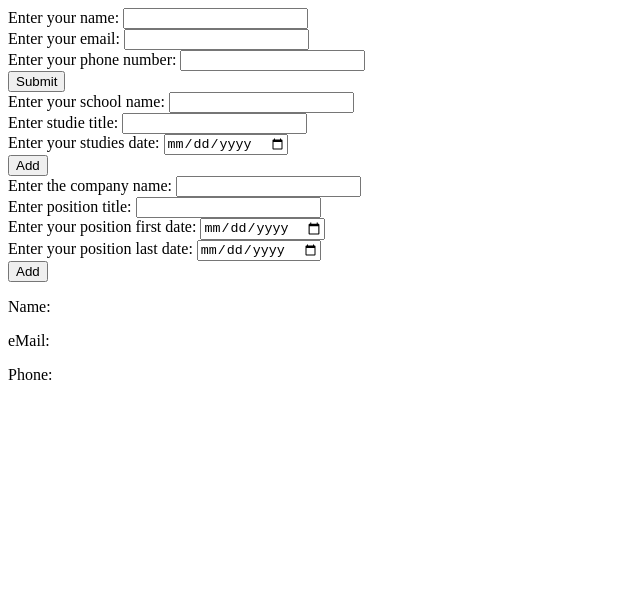
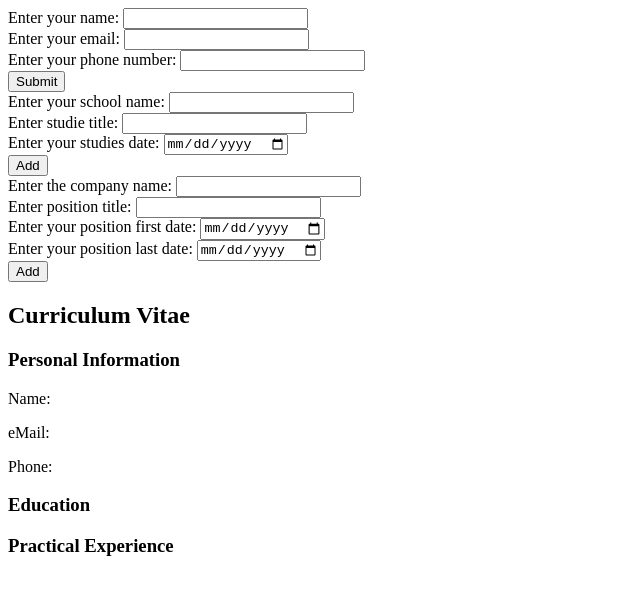
Before and after one commit to marcaixs/cv-application, a React (Vite) app: page / in a window 1280 px wide. Shown: the top 594 px of the page, without its empty margins (0-640 px from the left). Built offline with nearby package versions, Linux system fonts and the light colour scheme.

Commit message:
add titles to curriculum render

```diff
--- a/src/components/Curriculum.jsx
+++ b/src/components/Curriculum.jsx
@@ -5,8 +5,12 @@ import CurriculumPractical from "./CurriculumPractical"
 export default function Curriculum({person, education, practical}){
     return(
     <div className="curriculum">
+    <h2>Curriculum Vitae</h2>
+    <h3>Personal Information</h3>
     <CurriculumPerson person={person}/>
+    <h3>Education</h3>
     <CurriculumEducation education={education}/>
+    <h3>Practical Experience</h3>
     <CurriculumPractical practical={practical}/>
     </div>
     )
```
